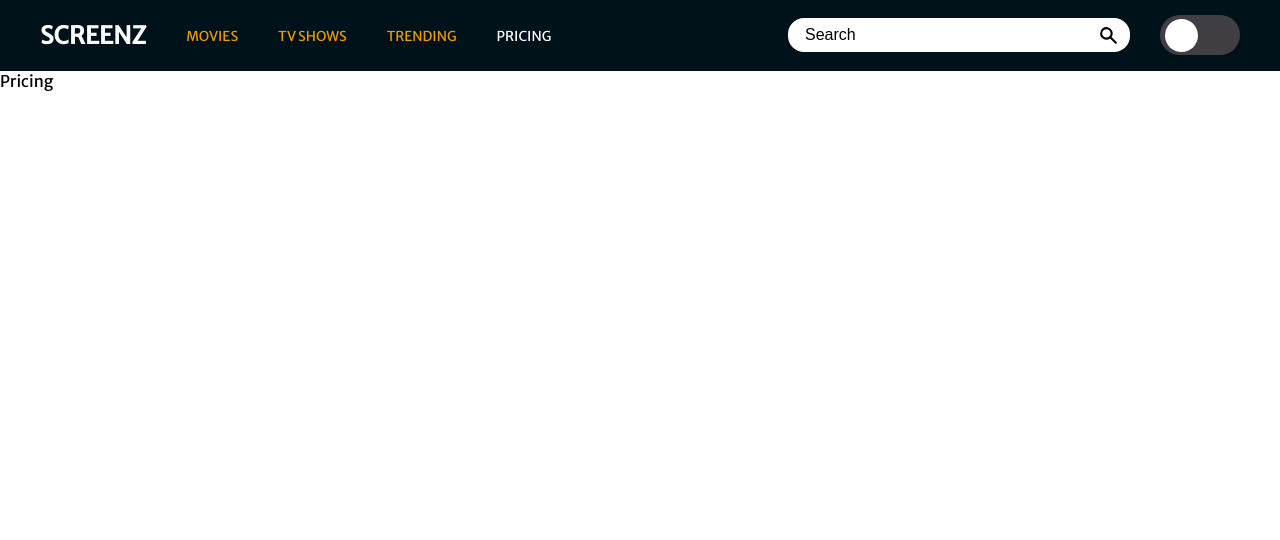
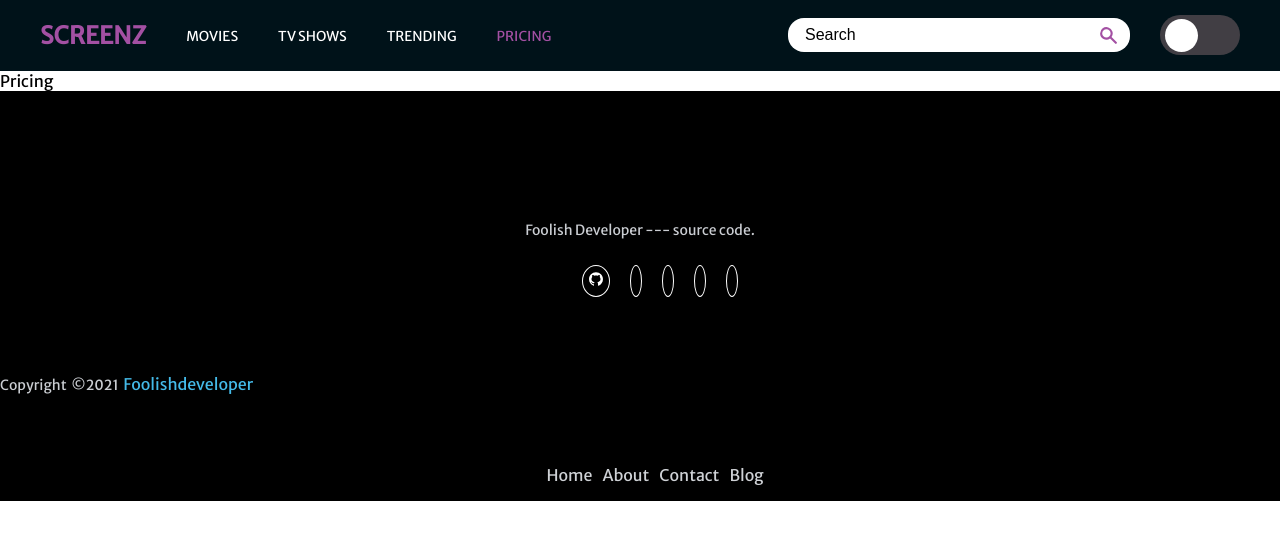
Before and after one commit to anasemo234/Screenz, a React (Create React App) app: page /Pricing in a window 1280 px wide. Shown: the top 540 px of the page. Built offline with nearby package versions, Linux system fonts and the light colour scheme; a web font is replaced by a local one.

Commit message:
css changed for dark and light themes and footer started

```diff
--- a/src/App.js
+++ b/src/App.js
@@ -1,9 +1,10 @@
 import NavBar from "./components/NavBar";
-
+import Footer from './components/Footer'
 function App() {
   return (
     <div className="App">
       <NavBar />
+      <Footer />
 
     </div>
   );
--- /dev/null
+++ b/src/Styles/Footer.css
@@ -0,0 +1,114 @@
+footer{
+    position: absolute;
+    bottom: 0;
+    left: 0;
+    right: 0;
+    background: #111;
+    height: auto;
+    width: 100vw;
+    padding-top: 40px;
+    color: #fff;
+}
+
+.footer-content{
+    display: flex;
+    align-items: center;
+    justify-content: center;
+    flex-direction: column;
+    text-align: center;
+    background-color: black;
+}
+
+
+.footer-content h3{
+    font-size: 2.1rem;
+    font-weight: 500;
+    text-transform: capitalize;
+    line-height: 3rem;
+}
+
+.footer-content p{
+    max-width: 500px;
+    margin: 10px auto;
+    line-height: 28px;
+    font-size: 14px;
+    color: #cacdd2;
+}
+
+.socials{
+    list-style: none;
+    display: flex;
+    align-items: center;
+    justify-content: center;
+    margin: 1rem 0 3rem 0;
+}
+
+.socials li{
+    margin: 0 10px;
+}
+
+.socials a{
+    text-decoration: none;
+    color: #fff;
+    border: 1.1px solid white;
+    padding: 5px;
+    border-radius: 50%;
+}
+
+.socials a i{
+    font-size: 1.1rem;
+    width: 20px;
+    transition: color .4s ease;
+}
+
+.socials a:hover i{
+    color: aqua;
+}
+
+.footer-bottom{
+    background: #000;
+    width: 100vw;
+    padding: 20px;
+    padding-bottom: 40px;
+    text-align: center;
+}
+
+.footer-bottom p{
+    float: left;
+    font-size: 14px;
+    word-spacing: 2px;
+    text-transform: capitalize;
+ }
+ .footer-bottom p a{
+   color:#44bae8;
+   font-size: 16px;
+   text-decoration: none;
+ }
+ .footer-bottom span{
+     text-transform: uppercase;
+     opacity: .4;
+     font-weight: 200;
+ }
+
+
+ .footer-menu{
+    float: right;
+  }
+
+  .footer-menu ul{
+    display: flex;
+  }
+
+  .footer-menu ul li{
+  padding-right: 10px;
+  display: block;
+  }
+
+  .footer-menu ul li a{
+    color: #cfd2d6;
+    text-decoration: none;
+  }
+
+  .footer-menu ul li a:hover{
+    color: #27bcda;
+  }
--- a/src/Styles/NavBarStyle.css
+++ b/src/Styles/NavBarStyle.css
@@ -7,7 +7,7 @@
     align-items: center;
 }
 nav h1{
-    color: #fff;
+    color: #A350A3;
     margin-left: 40px;
 }
 nav a {
@@ -22,14 +22,15 @@
 }
 nav span:hover{
     color: #fff;
-    border-bottom: 2px solid #EE9B00;
+    border-bottom: 2px solid #A350A3;
     padding-bottom: 5px;
 }
 span #HomeLight, #MoviesLight, #TrendingLight, #PricingLight{
     color: #fff;
 }
 span #HomeLight:hover, #MoviesLight:hover, #TrendingLight:hover, #PricingLight:hover{
-    border-bottom: 2px solid #ff206e;
+    border-bottom: 2px solid #fff;
+    color: #C1436D;;
 }
 #navBarColor{
     background-color: #38bdab;
@@ -40,7 +41,7 @@
     align-items: center;
 }
 #heading{
-    color: #ff206e;
+    color: #C1436D;
 }
 #navBarColor span:hover{
     border-bottom: 2px solid #ff206e;
--- a/src/Styles/TrailerMovie.css
+++ b/src/Styles/TrailerMovie.css
@@ -16,7 +16,7 @@
     position: absolute;
     top: -100px;
     font-size: 2.5rem;
-    color: #EE9B00;
+    color: #A350A3;
 }
 #TrailerMovie-name-light{
     display: flex;
@@ -25,5 +25,5 @@
     position: absolute;
     top: -100px;
     font-size: 2.5rem;
-    color: #ff206e;
+    color: #C1436D;
 }
--- a/src/Styles/Videos.css
+++ b/src/Styles/Videos.css
@@ -8,7 +8,7 @@
     justify-content: center;
 }
 .mainBgColor{
-    background-color:#0c1e25;
+    background-color:#0F0C24;
     width: 100%;
 }
 .secondaryBgColor{
@@ -22,7 +22,7 @@
     border-radius: 18px;
 }
 .mainColor{
-    color: #fff;
+    color: #A350A3;
     display: flex;
     justify-content: center;
     font-size: 1rem;
@@ -31,7 +31,7 @@
     display: none;
 }
 .secondaryColor{
-    color: #ff206e;
+    color: #C1436D;
     width: 90%;
     display: flex;
     justify-content: center;
@@ -77,8 +77,8 @@
     opacity: 0.35;
 }
 .DarkTheme{
-    color:#E50914;
+    color:#fff;
 }
 .LightThemeClose{
-    color: #ff206e;
+    color: #C1436D;
 }
--- /dev/null
+++ b/src/components/Footer.jsx
@@ -0,0 +1,63 @@
+import React from "react";
+import "../Styles/Footer.css";
+import { AiFillGithub } from "react-icons/ai";
+
+function Footer() {
+  return (
+    <div class="footer-content">
+      <h3>Foolish Developer</h3>
+      <p>Foolish Developer --- source code.</p>
+      <ul class="socials">
+        <li>
+          <a href="#">
+            <AiFillGithub />
+          </a>
+        </li>
+        <li>
+          <a href="#">
+            <i class="fa fa-twitter"></i>
+          </a>
+        </li>
+        <li>
+          <a href="#">
+            <i class="fa fa-google-plus"></i>
+          </a>
+        </li>
+        <li>
+          <a href="#">
+            <i class="fa fa-youtube"></i>
+          </a>
+        </li>
+        <li>
+          <a href="#">
+            <i class="fa fa-linkedin-square"></i>
+          </a>
+        </li>
+      </ul>
+      <div class="footer-bottom">
+        <p>
+          copyright &copy;2021 <a href="#">foolishdeveloper</a>{" "}
+        </p>
+      </div>
+
+      <div class="footer-menu">
+        <ul class="f-menu">
+          <li>
+            <a href="">Home</a>
+          </li>
+          <li>
+            <a href="">About</a>
+          </li>
+          <li>
+            <a href="">Contact</a>
+          </li>
+          <li>
+            <a href="">Blog</a>
+          </li>
+        </ul>
+      </div>
+    </div>
+  );
+}
+
+export default Footer;
--- a/src/components/NavBar.jsx
+++ b/src/components/NavBar.jsx
@@ -24,7 +24,7 @@
             <NavLink
               to=""
               style={({ isActive }) => {
-                return { color: isActive ? "#fff" : " #EE9B00" };
+                return { color: isActive ? "#A350A3" : " #fff" };
               }}
             >
               <span id={toggle ? "Movies" : "MoviesLight"}>Movies</span>
@@ -33,7 +33,7 @@
             <NavLink
               to="/TvShows"
               style={({ isActive }) => {
-                return { color: isActive ? "#fff" : " #EE9B00" };
+                return { color: isActive ? "#A350A3" : " #fff" };
               }}
             >
               <span id={toggle ? "Movies" : "MoviesLight"}>Tv Shows</span>
@@ -42,7 +42,7 @@
             <NavLink
               to="Trending"
               style={({ isActive }) => {
-                return { color: isActive ? "#fff" : " #EE9B00" };
+                return { color: isActive ? "#A350A3" : " #fff" };
               }}
             >
               <span id={toggle ? "Movies" : "MoviesLight"}>Trending</span>
@@ -51,7 +51,7 @@
             <NavLink
               to="Pricing"
               style={({ isActive }) => {
-                return { color: isActive ? "#fff" : " #EE9B00" };
+                return { color: isActive ? "#A350A3" : " #fff" };
               }}
             >
               <span id={toggle ? "Movies" : "MoviesLight"}>Pricing</span>
@@ -65,7 +65,7 @@
             />
             <HiSearch
               fontSize={21}
-              color={toggle ? "black" : "#ff206e"}
+              color={toggle ? "#A350A3" : "#C1436D"}
               id="search"
             />
             <div id="Color-switcher" onClick={() => setToggle(!toggle)}>
```
